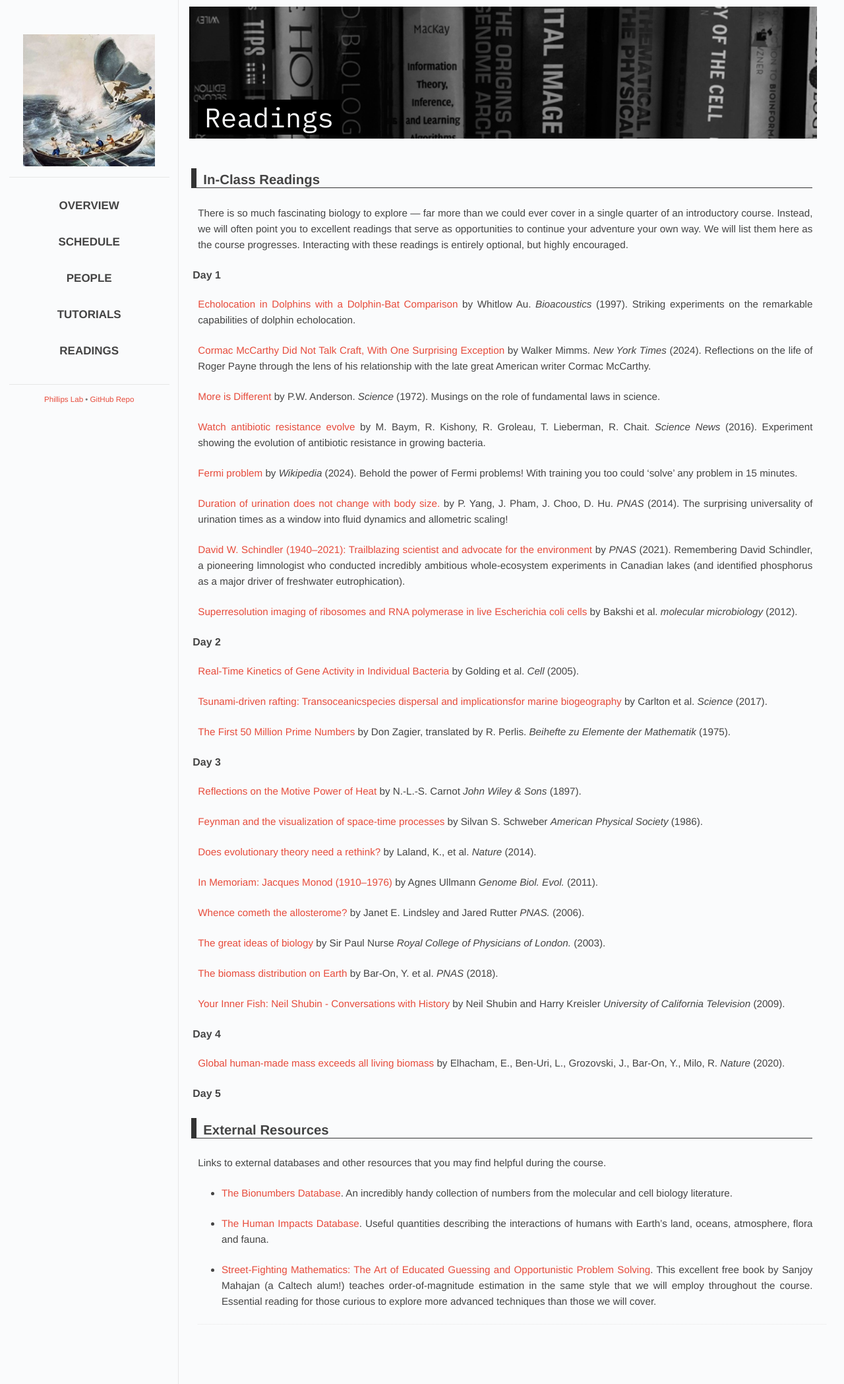
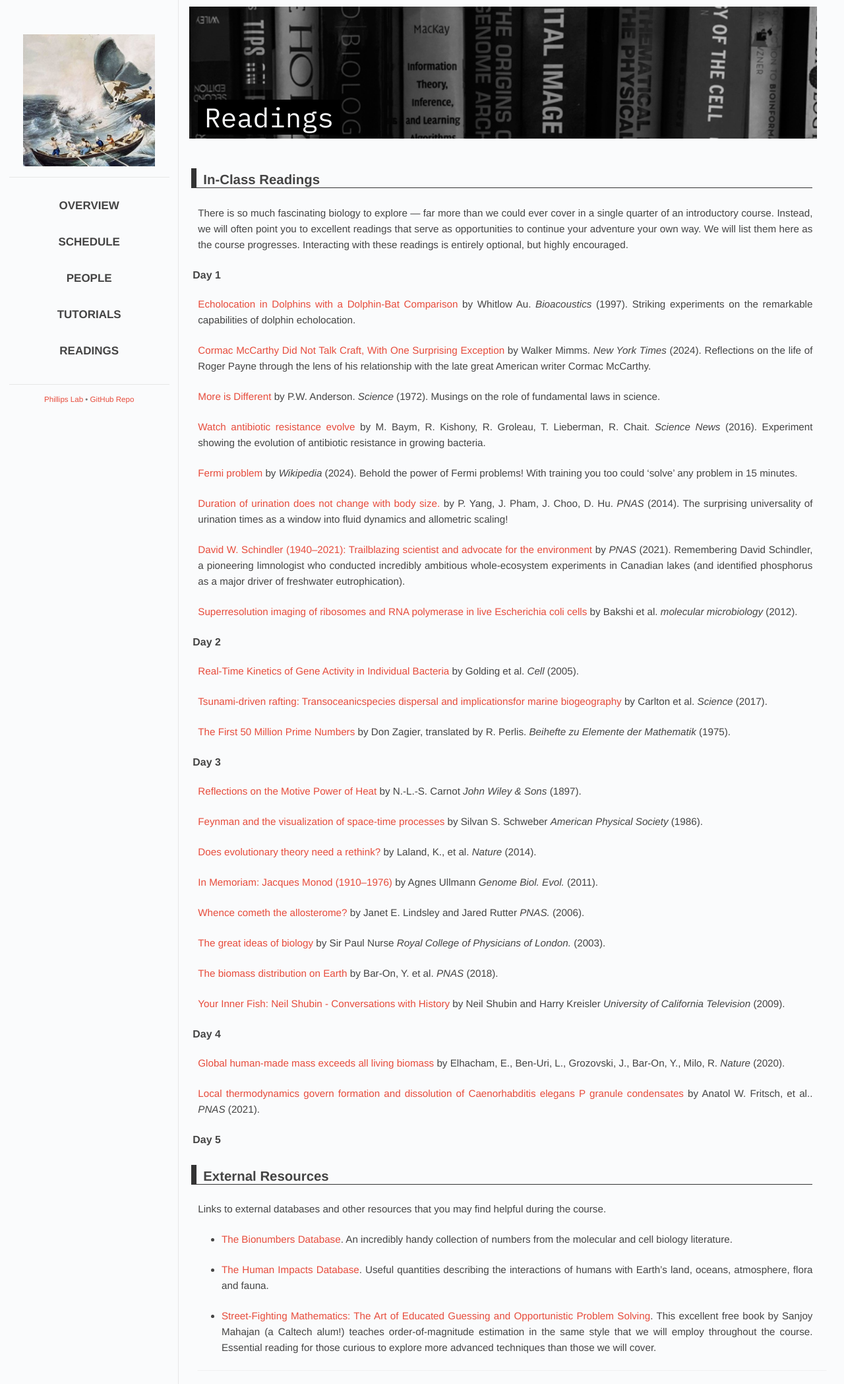
Before and after one commit to RPGroup-PBoC/mpi-pboc, a Jekyll site: the page built from 2024/readings.md, in a window 1280 px wide. Shown: the whole page at 66% size. Built offline with Jekyll 4.4.1, drawn with Linux system fonts in a browser that asks for light colours; some web fonts are replaced.

Commit message:
fritsch paper

```diff
--- a/_data/2024/papers.yaml
+++ b/_data/2024/papers.yaml
@@ -141,4 +141,11 @@ Day 4:
   PDF: "Elhacham2020.pdf"
   description: ""
 
+- title: "Local thermodynamics govern formation and dissolution of Caenorhabditis elegans P granule condensates"
+  author: "Anatol W. Fritsch, et al.."
+  journal: "PNAS"
+  year: "2021"
+  PDF: "fritsch2021.pdf"
+  description: ""
+
 Day 5:
```
Also changed, not shown: 2 other files.
